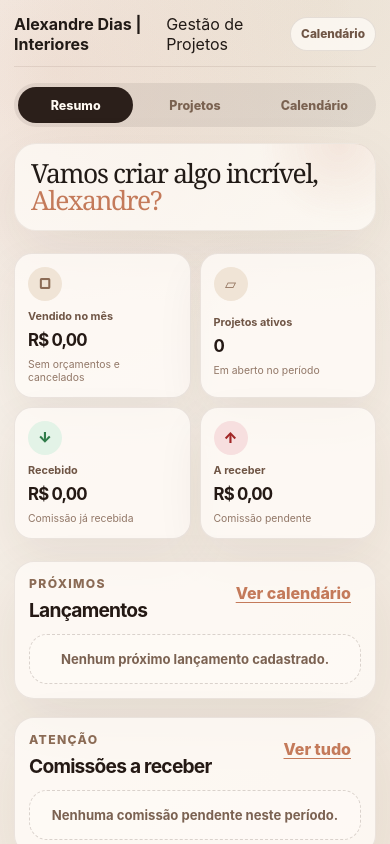
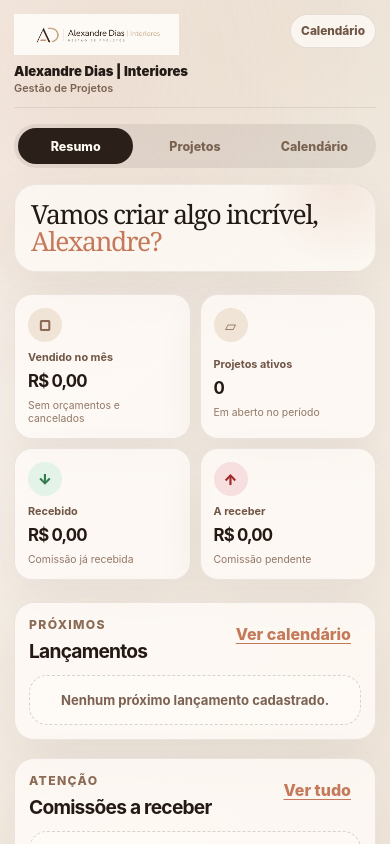
Before and after one commit to arqalexandredias-prog/gestao-projetos, a React (Vite) app: page / in a window 390 px wide. Shown: the top 844 px of the page. Built offline with nearby package versions, Linux system fonts and the light colour scheme.

Commit message:
Recoloca logo no topo mobile

```diff
--- a/src/App.css
+++ b/src/App.css
@@ -1417,4 +1417,56 @@ td {
   .modal-actions button {
     width: 100%;
   }
+}.mobile-logo-holder {
+  display: none;
 }
+
+.topbar-title {
+  display: grid;
+  gap: 2px;
+}
+
+.topbar-title strong {
+  color: #211a16;
+  font-size: 0.88rem;
+  font-weight: 900;
+}
+
+.topbar-title span {
+  color: #7b6252;
+  font-size: 0.72rem;
+  font-weight: 600;
+}
+
+.brand-logo-mobile {
+  width: 170px;
+  max-width: 170px;
+}
+
+@media (max-width: 620px) {
+  .topbar {
+    align-items: flex-start;
+  }
+
+  .topbar-brand {
+    display: grid;
+    gap: 8px;
+  }
+
+  .mobile-logo-holder {
+    display: block;
+  }
+
+  .brand-logo-mobile {
+    width: 172px;
+    max-width: 172px;
+  }
+
+  .topbar-title strong {
+    font-size: 0.82rem;
+  }
+
+  .topbar-title span {
+    font-size: 0.68rem;
+  }
+}
--- a/src/App.jsx
+++ b/src/App.jsx
@@ -38,7 +38,6 @@ function formatMoneyInput(value) {
 
 function formatMoneyInputFromNumber(value) {
   const number = Number(value);
-
   if (!Number.isFinite(number) || number <= 0) return "";
 
   return new Intl.NumberFormat("pt-BR", {
@@ -173,19 +172,12 @@ function getStatusClass(status) {
   return map[status] || "padrao";
 }
 
-function BrandLogo() {
+function BrandLogo({ mobile = false }) {
   return (
     <img
       src={LOGO_SRC}
       alt="Alexandre Dias | Interiores - Gestão de Projetos"
-      className="brand-logo"
-      style={{
-        display: "block",
-        width: "150px",
-        maxWidth: "150px",
-        height: "auto",
-        objectFit: "contain",
-      }}
+      className={mobile ? "brand-logo brand-logo-mobile" : "brand-logo"}
     />
   );
 }
@@ -1020,8 +1012,14 @@ export default function App() {
       <section className="content">
         <header className="topbar">
           <div className="topbar-brand">
-            <strong>Alexandre Dias | Interiores</strong>
-            <span>Gestão de Projetos</span>
+            <div className="mobile-logo-holder">
+              <BrandLogo mobile />
+            </div>
+
+            <div className="topbar-title">
+              <strong>Alexandre Dias | Interiores</strong>
+              <span>Gestão de Projetos</span>
+            </div>
           </div>
 
           <div className="topbar-actions">
```
